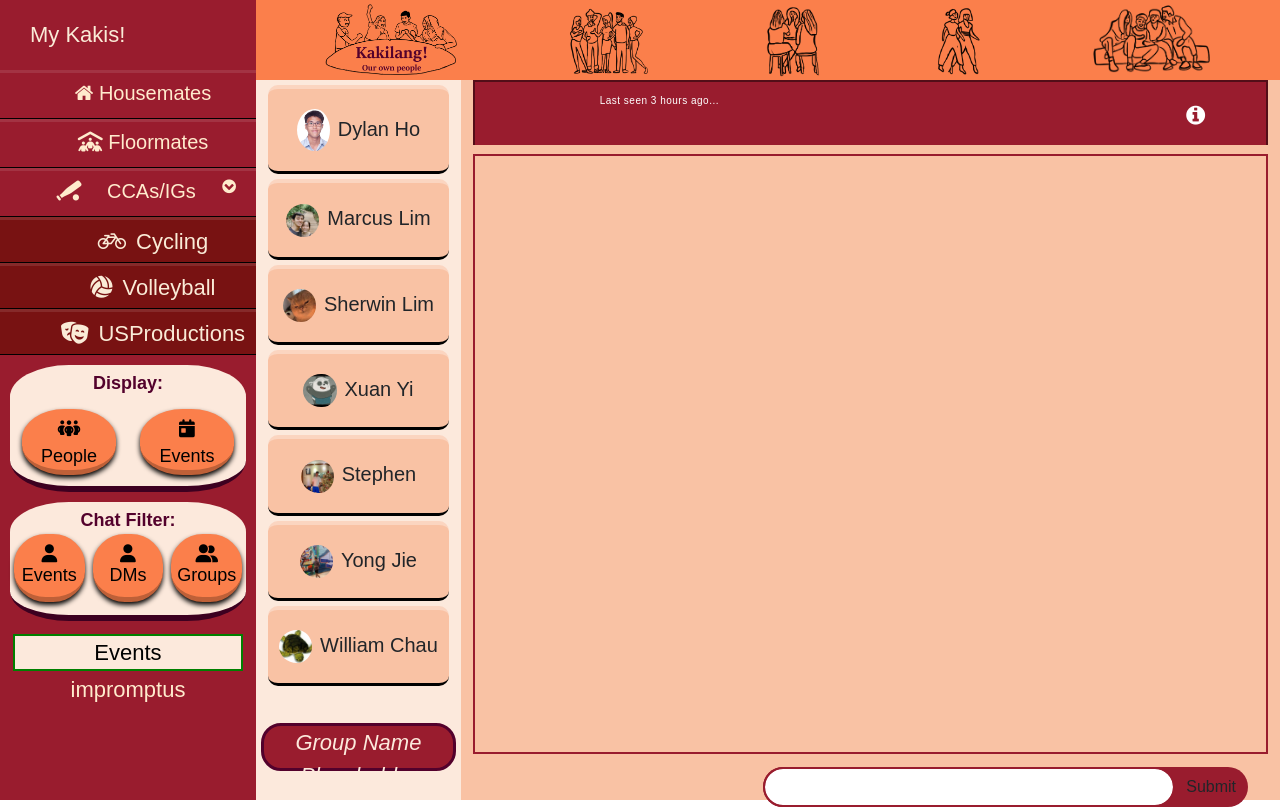
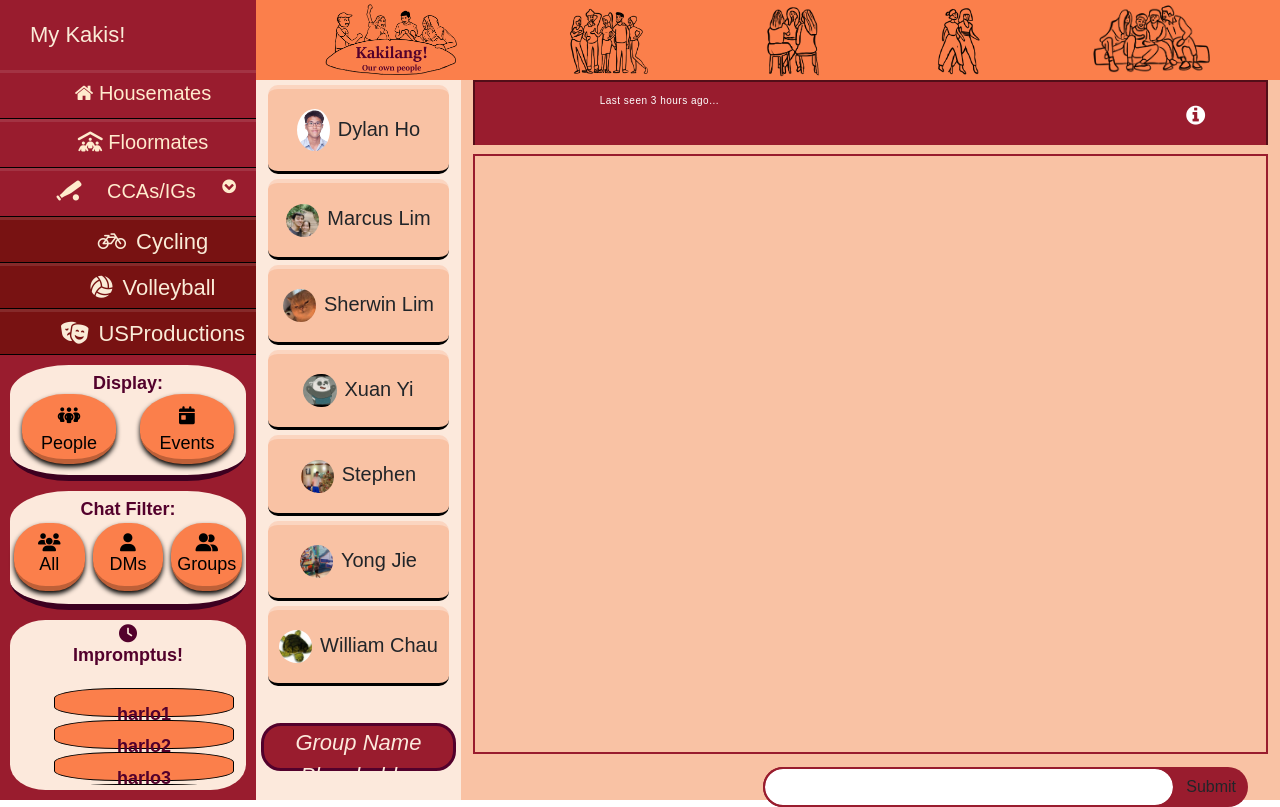
Before and after one commit to ChubbsBunns/Kakilang, a React (Create React App) app in the folder kakilang-web-app/: page /home/1 in a window 1280 px wide. Built offline with nearby package versions, Linux system fonts and the light colour scheme; no server answers.

Commit message:
edited sidebar

```diff
--- a/kakilang-web-app/src/components/Sidebar.component.css
+++ b/kakilang-web-app/src/components/Sidebar.component.css
@@ -23,7 +23,7 @@ body {
 
 .sidebar {
   display: grid;
-  grid-template-rows: 1fr 8fr 4fr 3fr 2fr 6fr;
+  grid-template-rows: 1fr 8fr 3fr 3fr 9fr;
   background-color: rgb(153, 28, 46);
   color: rgb(255, 235, 205);
   height: 100vh;
@@ -134,7 +134,7 @@ body {
 
 .choice-people-or-events-container{
   display: grid;
-  grid-template-rows: 4fr 6fr 1fr;
+  grid-template-rows: 5fr 12fr 2fr;
   background-color: rgba(252, 233, 220, 1);
   margin:10px;
   border-radius: 25%;
@@ -175,11 +175,11 @@ body {
 .choice-people-or-events-buttons > button:hover{
   background-color: rgba(249, 194, 164, 1);
   transform: translatey(-3px);
-  transition:0.3s;
-  border-bottom: 8px solid rgb(121, 61, 35);
-  border-top: 2px solid rgba(190, 96, 56);
+  transition:0.1s;
+
   border-right: 3px solid rgb(157, 79, 46);
   border-left: 3px solid rgb(152, 76, 44);
+  border-bottom: 5px solid rgb(162, 82, 47);
 }
 
 .choice-people-or-events-buttons > button:focus{
@@ -203,6 +203,7 @@ body {
   margin-top:0;
   font: normal normal bold 18px sans-serif;
   padding-top: 8px;
+
 }
 
 .choice-chat-type-text{
@@ -234,7 +235,7 @@ body {
 .choice-chat-type-buttons > button:hover{
   background-color: rgba(249, 194, 164, 1);
   transform: translatey(-3px);
-  transition:0.3s;
+  transition:0.1s;
   border-bottom: 8px solid rgb(121, 61, 35);
   border-top: 2px solid rgba(190, 96, 56);
   border-right: 3px solid rgb(157, 79, 46);
@@ -249,11 +250,41 @@ body {
   color:rgba(252, 233, 220, 1);
 }
 
-.events{
-  box-sizing: border-box;
-  border: 2px solid green;
+
+.impromptus{
   background-color: rgba(252, 233, 220, 1);
+  margin:10px;
+  color: rgba(83, 1, 44, 1);
+  border-radius:15%;
+  display: grid;
+  grid-template-rows: 1fr 4fr;
+  margin-top: 0;
+  padding-top: 4px;
+  font: normal normal bold 18px sans-serif;
+  overflow: auto;
+}
+
+.impromptus-events{
+  margin:auto;
+
+}
+
+.impromptus > ul{
+  overflow: auto;
   width: 90%;
-  margin: auto;
-  color:black;
+  height: 90%;
 }
+
+.impromptus > ul > li{
+border: 1px solid black;
+margin:auto;
+background-color: rgba(251, 127, 75, 1);
+margin-bottom: 3px;
+border-radius: 35%;
+height: 30%;
+}
+
+.impromptus > ul > li > div{
+  text-align: center;
+  padding: 15px;
+}
--- a/kakilang-web-app/src/components/Sidebar.component.js
+++ b/kakilang-web-app/src/components/Sidebar.component.js
@@ -55,7 +55,8 @@ function Sidebar() {
           </div>
           <div className="choice-people-or-events-buttons">
             <button className="event-button">
-            <i className="fa-solid fa-people-group"></i><br></br>People
+              <i className="fa-solid fa-people-group"></i>
+              <br></br>People
             </button>
             <button className="event-button">
               <i className="fa-solid fa-calendar-day"></i> <br></br>Events
@@ -66,24 +67,77 @@ function Sidebar() {
       <div className="choice-chat-type">
         <p className="choice-chat-type-text">Chat Filter:</p>
         <div className="choice-chat-type-buttons">
-
           <button className="chat-type-button">
-          <i className="fa-solid fa-user"></i> <br></br>Events
+            <i className="fa-solid fa-users"></i> <br></br>All
           </button>
           <button className="chat-type-button">
-          <i className="fa-solid fa-user"></i> <br></br>DMs
+            <i className="fa-solid fa-user"></i> <br></br>DMs
           </button>
           <button className="chat-type-button">
-          <i className="fa-solid fa-user-group"></i> <br></br>Groups
+            <i className="fa-solid fa-user-group"></i> <br></br>Groups
           </button>
-
         </div>
       </div>
-      <div className="events">
-        <div className="event-tab-text">Events</div>
-      </div>
+
       <div className="impromptus">
-        <p>impromptus</p>
+        <div>
+          <i className="fa-solid fa-clock"></i>
+          <p>Impromptus!</p>
+        </div>
+        <ul className="impromptus-events">
+          <li>
+            <div className="an-event">harlo1</div>
+          </li>
+          <li>
+            <div className="an-event">harlo2</div>
+          </li>
+          <li>
+            <div className="an-event">harlo3</div>
+          </li>
+          <li>
+            <div className="an-event">harlo1</div>
+          </li>
+          <li>
+            <div className="an-event">harlo2</div>
+          </li>
+          <li>
+            <div className="an-event">harlo3</div>
+          </li>
+          <li>
+            <div className="an-event">harlo1</div>
+          </li>
+          <li>
+            <div className="an-event">harlo2</div>
+          </li>
+          <li>
+            <div className="an-event">harlo3</div>
+          </li>
+          <li>
+            <div className="an-event">harlo1</div>
+          </li>
+          <li>
+            <div className="an-event">harlo2</div>
+          </li>
+          <li>
+            <div className="an-event">harlo3</div>
+          </li>
+          <li>
+            <div className="an-event">harlo1</div>
+          </li>
+          <li>
+            <div className="an-event">harlo2</div>
+          </li>
+          <li>
+            <div className="an-event">harlo3</div>
+          </li>
+          <li>
+            <div className="an-event">harlo1</div>
+          </li>
+
+
+
+
+        </ul>
       </div>
     </div>
   );
```
